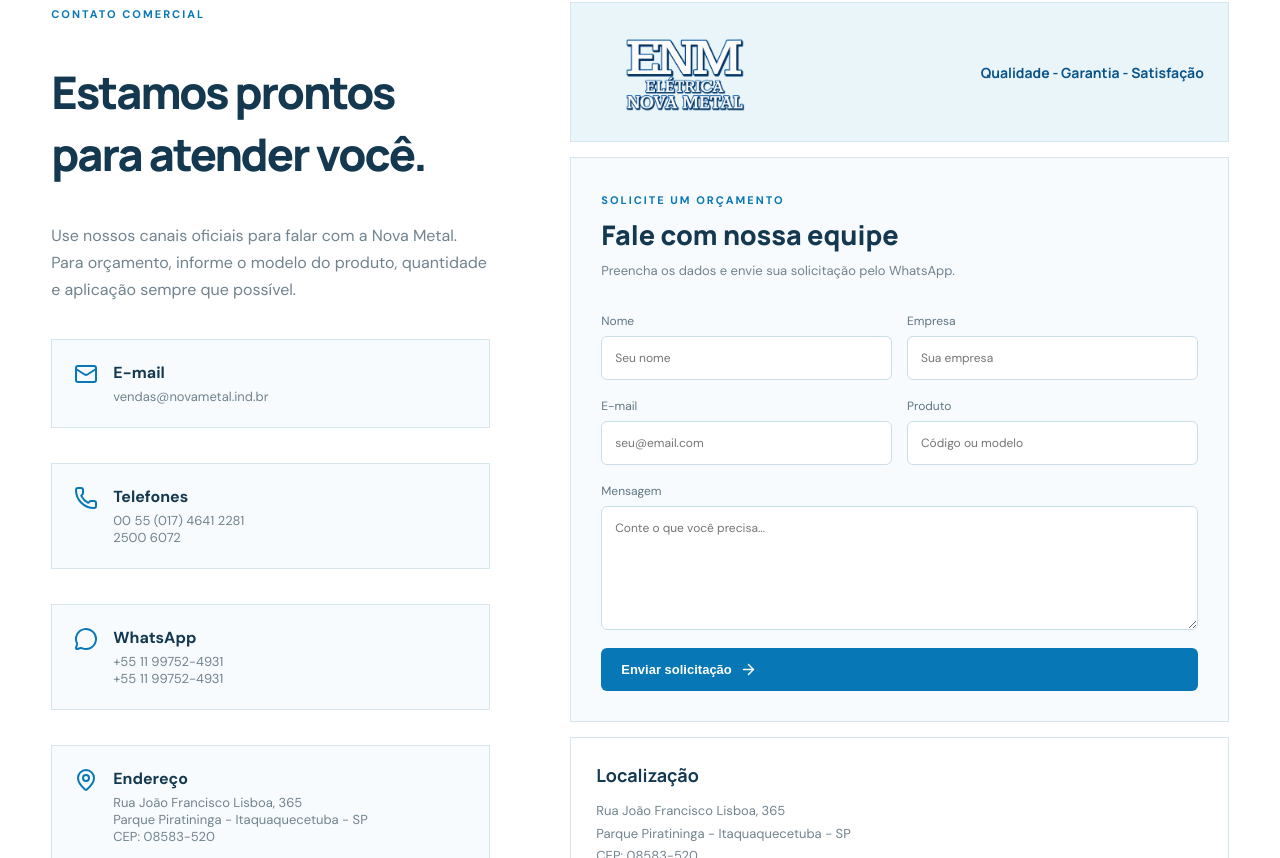
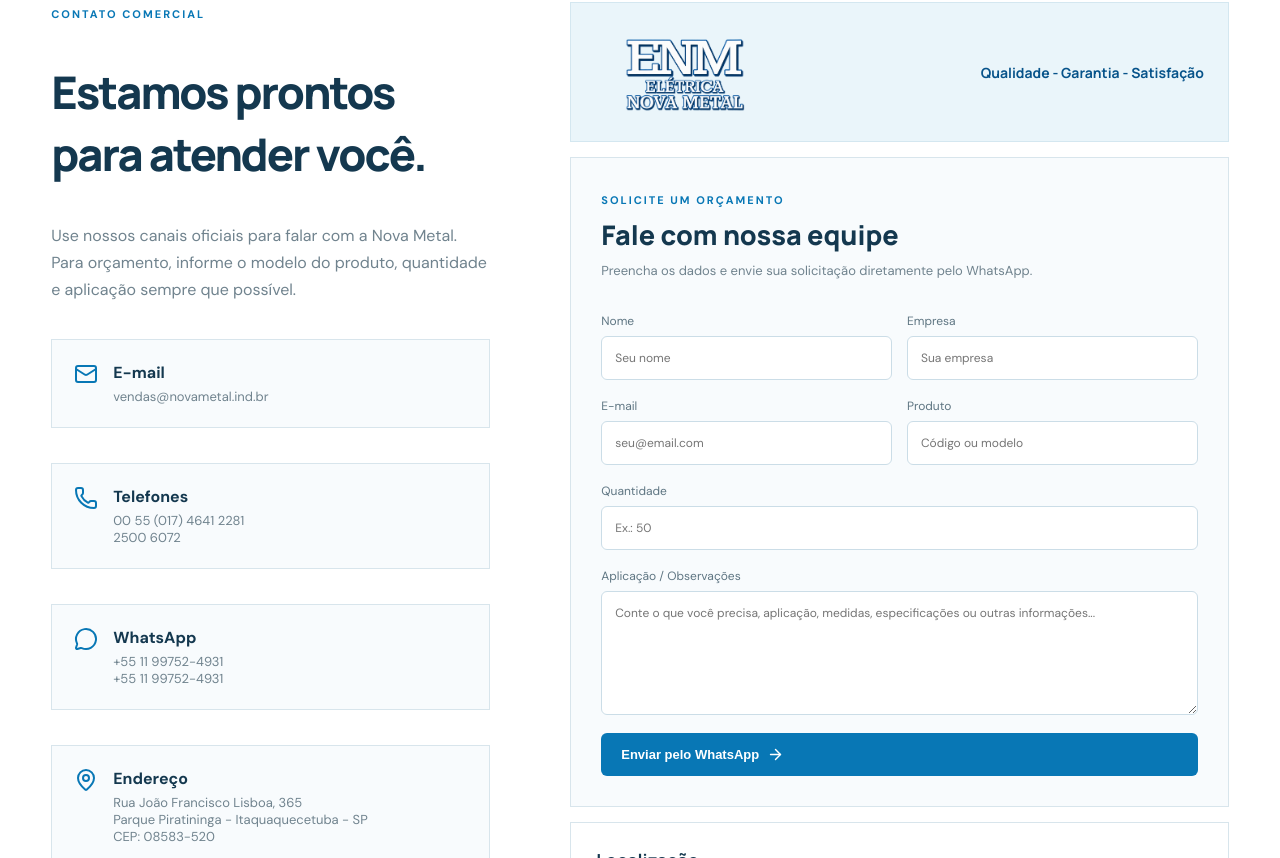
Before and after one commit to felipefeliciano161-lab/novametal-site, a Next.js app: page /contato in a window 1280 px wide. Shown: the part 602-1460 px from the top of the page. Built offline with nearby package versions, Linux system fonts and the light colour scheme.

Commit message:
Melhora formulário de orçamento via WhatsApp

```diff
--- a/app/contato/page.tsx
+++ b/app/contato/page.tsx
@@ -1,15 +1,72 @@
-import Link from "next/link";
-import { Mail, MapPin, Phone, MessageCircle, ArrowRight } from "lucide-react";
+"use client";
+
+import { useEffect, useState } from "react";
+import {
+  Mail,
+  MapPin,
+  Phone,
+  MessageCircle,
+  ArrowRight,
+} from "lucide-react";
 import { company } from "../../lib/company";
 
-export default function Contato(){
- const wa = "https://wa.me/5511997524931";
- return <main>
+export default function Contato() {
+  const [produto, setProduto] = useState("");
+
+  useEffect(() => {
+    const params = new URLSearchParams(window.location.search);
+    const produtoUrl = params.get("produto");
+
+    if (produtoUrl) {
+      setProduto(produtoUrl);
+    }
+  }, []);
+
+  function enviarWhatsApp(event: React.FormEvent<HTMLFormElement>) {
+    event.preventDefault();
+
+    const form = event.currentTarget;
+    const dados = new FormData(form);
+
+    const nome = String(dados.get("nome") || "");
+    const empresa = String(dados.get("empresa") || "");
+    const email = String(dados.get("email") || "");
+    const produtoForm = String(dados.get("produto") || "");
+    const quantidade = String(dados.get("quantidade") || "");
+    const mensagem = String(dados.get("mensagem") || "");
+
+    const texto = `Olá! Gostaria de solicitar um orçamento da Nova Metal.
+
+*Nome:* ${nome}
+*Empresa:* ${empresa || "Não informado"}
+*E-mail:* ${email || "Não informado"}
+*Produto:* ${produtoForm || "Não informado"}
+*Quantidade:* ${quantidade || "Não informado"}
+
+*Aplicação / Observações:*
+${mensagem}`;
+
+    const numeroWhatsApp = "5511997524931";
+
+    const url = `https://wa.me/${numeroWhatsApp}?text=${encodeURIComponent(
+      texto
+    )}`;
+
+    window.open(url, "_blank");
+  }
+
+  return (
+    <main>
       <section className="pageHero">
         <div className="container">
           <span className="kicker">FALE COM A ENM</span>
+
           <h1>{company.slogan}</h1>
-    <p>Entre em contato com nossa equipe comercial para solicitar informações, especificações ou orçamento de produtos.</p>
+
+          <p>
+            Entre em contato com nossa equipe comercial para solicitar
+            informações, especificações ou orçamento de produtos.
+          </p>
         </div>
       </section>
 
@@ -17,36 +74,187 @@ export default function Contato(){
         <div className="container contactGrid">
           <div>
             <span className="kicker">CONTATO COMERCIAL</span>
+
             <h2>Estamos prontos para atender você.</h2>
-      <p>Use nossos canais oficiais para falar com a Nova Metal. Para orçamento, informe o modelo do produto, quantidade e aplicação sempre que possível.</p>
 
-      <div className="contactCard"><Mail/><div><b>E-mail</b><span><a href={`mailto:${company.email}`}>{company.email}</a></span></div></div>
-      <div className="contactCard"><Phone/><div><b>Telefones</b><span>{company.phone}<br/>{company.phone2}</span></div></div>
-      <div className="contactCard"><MessageCircle/><div><b>WhatsApp</b><span>{company.whatsapp1}<br/>{company.whatsapp2}</span></div></div>
-      <div className="contactCard"><MapPin/><div><b>Endereço</b><span>{company.address}<br/>{company.neighborhood} - {company.city}<br/>CEP: {company.cep}</span></div></div>
+            <p>
+              Use nossos canais oficiais para falar com a Nova Metal. Para
+              orçamento, informe o modelo do produto, quantidade e aplicação
+              sempre que possível.
+            </p>
+
+            <div className="contactCard">
+              <Mail />
+
+              <div>
+                <b>E-mail</b>
+
+                <span>
+                  <a href={`mailto:${company.email}`}>
+                    {company.email}
+                  </a>
+                </span>
+              </div>
+            </div>
+
+            <div className="contactCard">
+              <Phone />
+
+              <div>
+                <b>Telefones</b>
+
+                <span>
+                  {company.phone}
+                  <br />
+                  {company.phone2}
+                </span>
+              </div>
+            </div>
+
+            <div className="contactCard">
+              <MessageCircle />
+
+              <div>
+                <b>WhatsApp</b>
+
+                <span>
+                  {company.whatsapp1}
+                  <br />
+                  {company.whatsapp2}
+                </span>
+              </div>
+            </div>
+
+            <div className="contactCard">
+              <MapPin />
+
+              <div>
+                <b>Endereço</b>
+
+                <span>
+                  {company.address}
+                  <br />
+                  {company.neighborhood} - {company.city}
+                  <br />
+                  CEP: {company.cep}
+                </span>
+              </div>
+            </div>
           </div>
 
           <div className="contactRight">
             <div className="contactBrand">
-        <img src="/logo-enm.png" alt="ENM Elétrica Nova Metal"/>
+              <img
+                src="/logo-enm.png"
+                alt="ENM Elétrica Nova Metal"
+              />
+
               <span>{company.slogan}</span>
             </div>
+
             <div className="quoteForm">
-       <div className="formIntro"><span className="kicker">SOLICITE UM ORÇAMENTO</span><h3>Fale com nossa equipe</h3><p>Preencha os dados e envie sua solicitação pelo WhatsApp.</p></div>
-       <form action={wa} method="get" target="_blank">
-        <div className="formRow"><label>Nome<input name="nome" required placeholder="Seu nome"/></label><label>Empresa<input name="empresa" placeholder="Sua empresa"/></label></div>
-        <div className="formRow"><label>E-mail<input type="email" name="email" placeholder="seu@email.com"/></label><label>Produto<input name="produto" placeholder="Código ou modelo"/></label></div>
-        <label>Mensagem<textarea name="mensagem" rows={6} required placeholder="Conte o que você precisa..."/></label>
-        <button className="primary" type="submit">Enviar solicitação <ArrowRight size={17}/></button>
+              <div className="formIntro">
+                <span className="kicker">SOLICITE UM ORÇAMENTO</span>
+
+                <h3>Fale com nossa equipe</h3>
+
+                <p>
+                  Preencha os dados e envie sua solicitação diretamente pelo
+                  WhatsApp.
+                </p>
+              </div>
+
+              <form onSubmit={enviarWhatsApp}>
+                <div className="formRow">
+                  <label>
+                    Nome
+                    <input
+                      name="nome"
+                      required
+                      placeholder="Seu nome"
+                    />
+                  </label>
+
+                  <label>
+                    Empresa
+                    <input
+                      name="empresa"
+                      placeholder="Sua empresa"
+                    />
+                  </label>
+                </div>
+
+                <div className="formRow">
+                  <label>
+                    E-mail
+                    <input
+                      type="email"
+                      name="email"
+                      placeholder="seu@email.com"
+                    />
+                  </label>
+
+                  <label>
+                    Produto
+                    <input
+                      name="produto"
+                      value={produto}
+                      onChange={(e) => setProduto(e.target.value)}
+                      placeholder="Código ou modelo"
+                    />
+                  </label>
+                </div>
+
+                <label>
+                  Quantidade
+                  <input
+                    type="number"
+                    name="quantidade"
+                    min="1"
+                    placeholder="Ex.: 50"
+                  />
+                </label>
+
+                <label>
+                  Aplicação / Observações
+                  <textarea
+                    name="mensagem"
+                    rows={6}
+                    required
+                    placeholder="Conte o que você precisa, aplicação, medidas, especificações ou outras informações..."
+                  />
+                </label>
+
+                <button className="primary" type="submit">
+                  Enviar pelo WhatsApp
+                  <ArrowRight size={17} />
+                </button>
               </form>
             </div>
+
             <div className="addressBox">
               <b>Localização</b>
-        <p>{company.address}<br/>{company.neighborhood} - {company.city}<br/>CEP: {company.cep}</p>
-        <a className="textLink" href="https://www.google.com/maps/search/?api=1&query=Rua+João+Francisco+Lisboa+365+Parque+Piratininga+Itaquaquecetuba+SP" target="_blank">Abrir no mapa <ArrowRight size={16}/></a>
+
+              <p>
+                {company.address}
+                <br />
+                {company.neighborhood} - {company.city}
+                <br />
+                CEP: {company.cep}
+              </p>
+
+              <a
+                className="textLink"
+                href="https://www.google.com/maps/search/?api=1&query=Rua+João+Francisco+Lisboa+365+Parque+Piratininga+Itaquaquecetuba+SP"
+                target="_blank"
+                rel="noopener noreferrer"
+              >
+                Abrir no mapa <ArrowRight size={16} />
+              </a>
             </div>
           </div>
         </div>
       </section>
     </main>
+  );
 }
```
Lines whose indentation alone changed are shown as unchanged.
